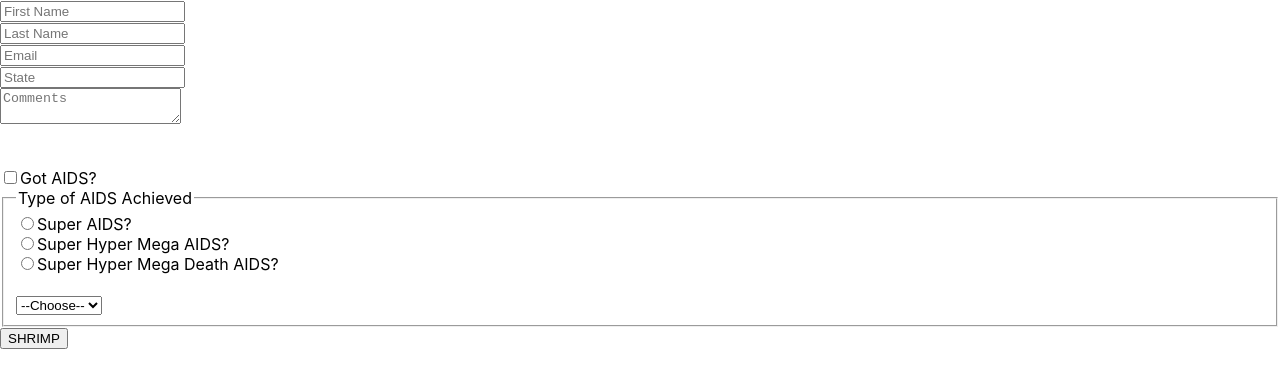
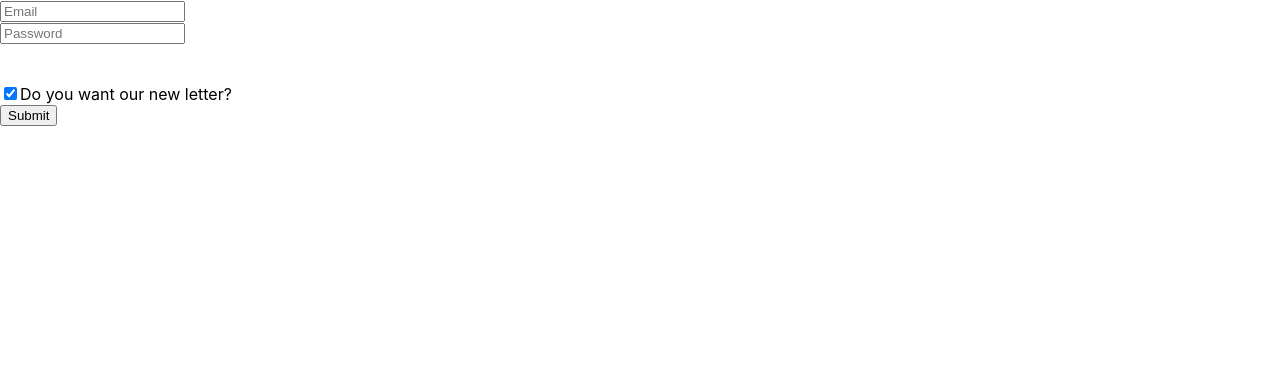
Before and after one commit to JudeaDumont/springbootreactstack, a React (Create React App) app in the folder my-app/: page / in a window 1280 px wide. Shown: the top 388 px of the page. Built offline with nearby package versions, Linux system fonts and the light colour scheme.

Commit message:
Simple Login

```diff
--- /dev/null
+++ b/my-app/src/FollowReactCrashCourse/FormsBasic/Level6App.jsx
@@ -0,0 +1,64 @@
+import React from "react";
+
+export default function Level6App() {
+    const [formData, setFormData] = React.useState({
+        email: "",
+        password: "",
+        newsletter: true,
+    })
+
+    function handleChange(event) {
+        setFormData(prevFormData => {
+            const {name, value, type, checked} = event.target
+            return {
+                ...prevFormData,
+                [name]: type === "checkbox" ? checked : value
+            }
+        })
+    }
+
+    function handleSubmit(event) {
+        event.preventDefault()
+        if (formData.newsletter) {
+            console.log("Thanks for subscribing to our newsletter!")
+        }
+    }
+
+    return (
+        <div>
+            <form onSubmit={handleSubmit}>
+                <input
+                    type={"text"}
+                    placeholder={"Email"}
+                    onChange={handleChange}
+                    name={"email"}
+                    value={formData.email}
+                />
+                <br/>
+                <input
+                    type={"password"}
+                    placeholder={"Password"}
+                    onChange={handleChange}
+                    name={"password"}
+                    value={formData.state}
+                />
+                <br/>
+                <br/>
+                <br/>
+                <input
+                    type={"checkbox"}
+                    onChange={handleChange}
+                    name={"newsletter"}
+                    checked={formData.newsletter}
+                />
+                <label htmlFor={"newsletter"}>Do you want our new letter?</label>
+                <br/>
+                <button>Submit</button>
+            </form>
+        </div>
+    )
+}
+
+/*
+
+ */
--- a/my-app/src/component/ObjectApp.jsx
+++ b/my-app/src/component/ObjectApp.jsx
@@ -20,6 +20,7 @@ import Level2App from "../FollowReactCrashCourse/FormsBasic/Level2App";
 import Level3App from "../FollowReactCrashCourse/FormsBasic/Level3App";
 import Level4App from "../FollowReactCrashCourse/FormsBasic/Level4App";
 import Level5App from "../FollowReactCrashCourse/FormsBasic/Level5App";
+import Level6App from "../FollowReactCrashCourse/FormsBasic/Level6App";
 
 class ObjectApp extends Component {
 
@@ -38,7 +39,7 @@ class ObjectApp extends Component {
                 {/*<Level1App/>*/}
                 {/*<Level2App/>*/}
                 {/*<Level3App/>*/}
-                <Level5App/>
+                <Level6App/>
                 {/*<ConditionalRenderingApp/>*/}
                 {/*<DarkThemeAppUnified/>*/}
 
```
